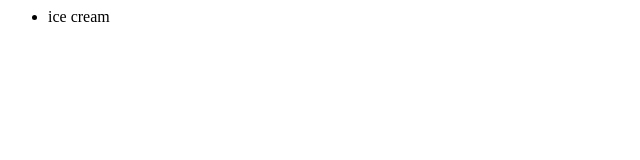
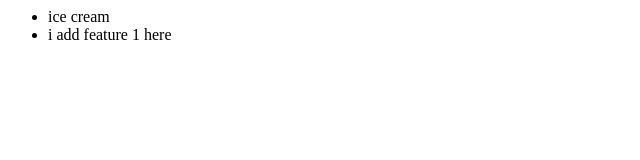
Before and after one commit to khairiyah98/newGitTest, a plain HTML site: page icecream.html in a window 1280 px wide. Shown: the whole page, without its empty margins (0-640 px from the left). Drawn offline with Linux system fonts and the light colour scheme.

Commit message:
added feature 1 in icecream file

```diff
--- a/icecream.html
+++ b/icecream.html
@@ -4,6 +4,7 @@
     <div>
         <ul>
             <li>ice cream</li>
+            <li>i add feature 1 here</li>
         </ul>
     </div>
 </body>
```
